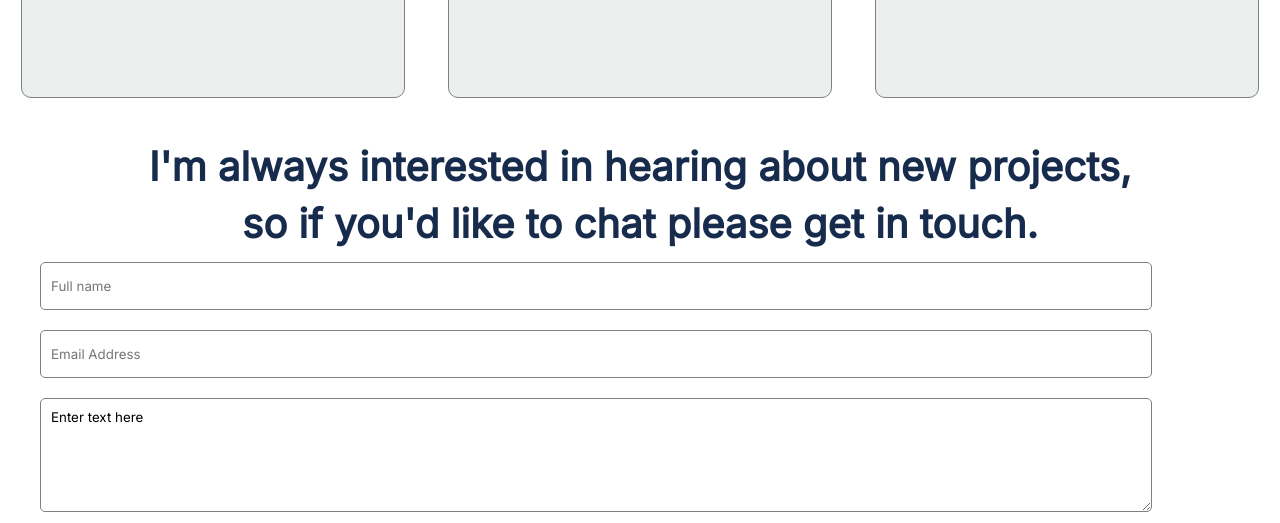
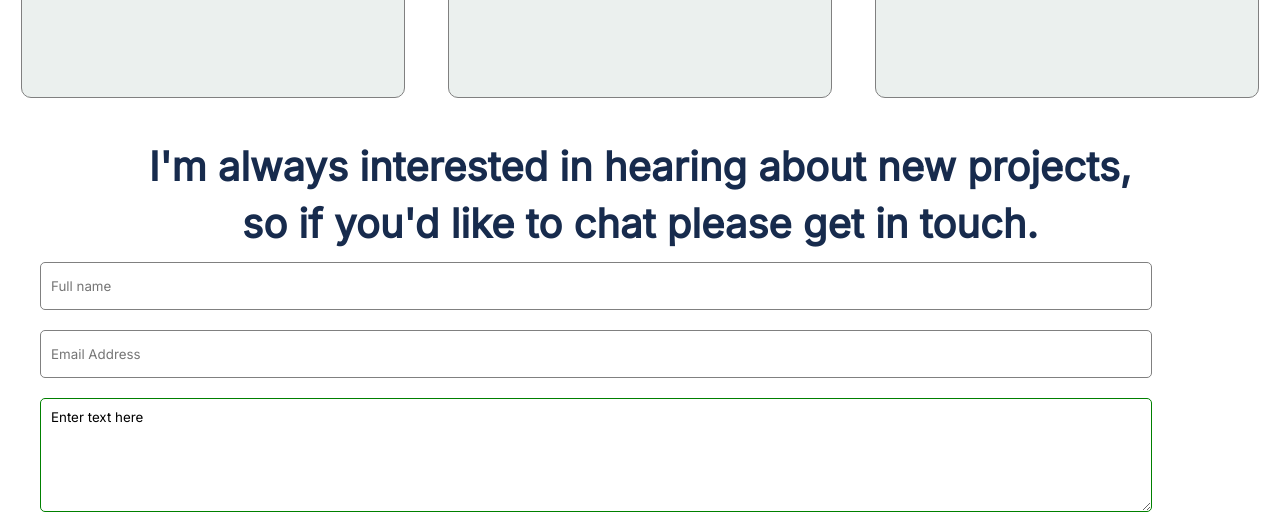
Before and after one commit to Alhajideen/Portfolio-setup, a website: page index.html in a window 1280 px wide. Shown: the part 2628-3151 px from the top of the page. Drawn offline with Linux system fonts and the light colour scheme.

Commit message:
add green border to the messages texrarea

```diff
--- a/style.css
+++ b/style.css
@@ -389,11 +389,12 @@
 
 .contact-form .form-fields .list textarea {
   width: 100%;
-  border: 1px solid grey;
+  border: 1px solid green;
   height: 114px;
   margin: 10px 0;
   border-radius: 5px;
   padding: 10px;
+
 }
 
 .contact-form .form-fields .list textarea::placeholder {
```
